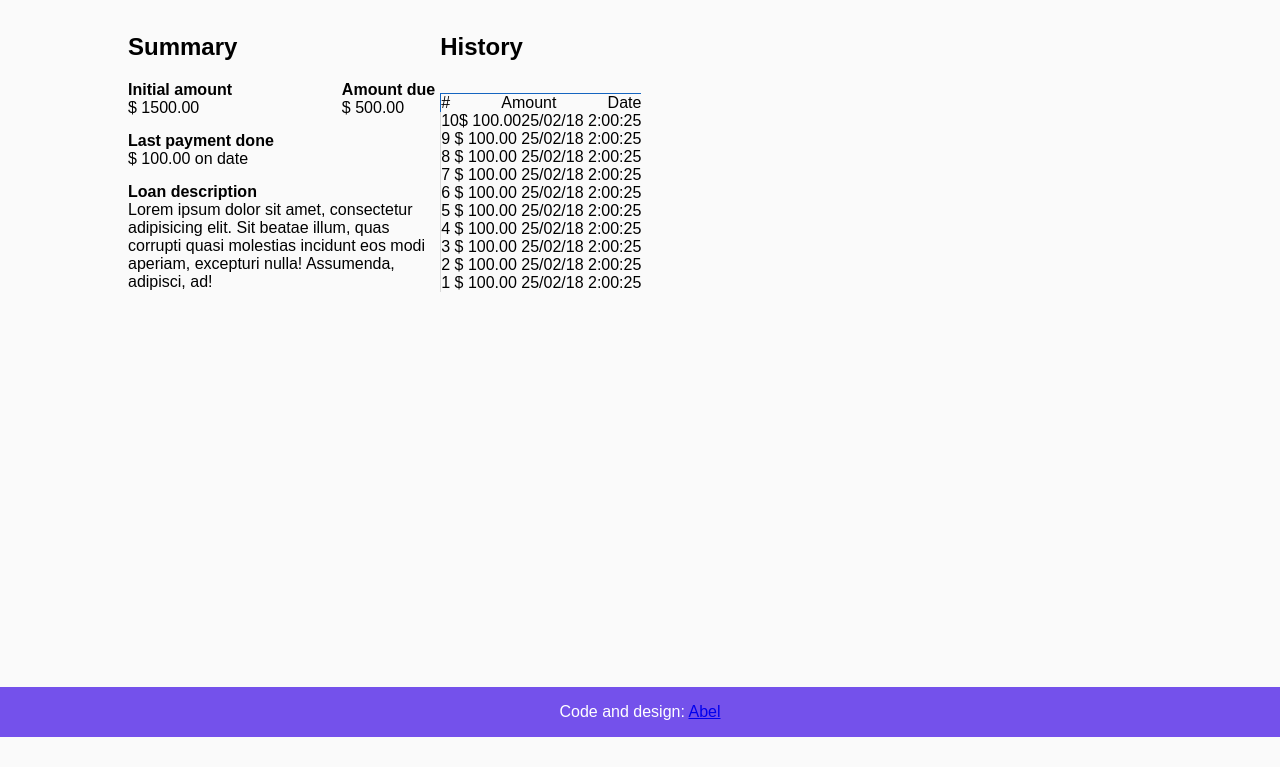
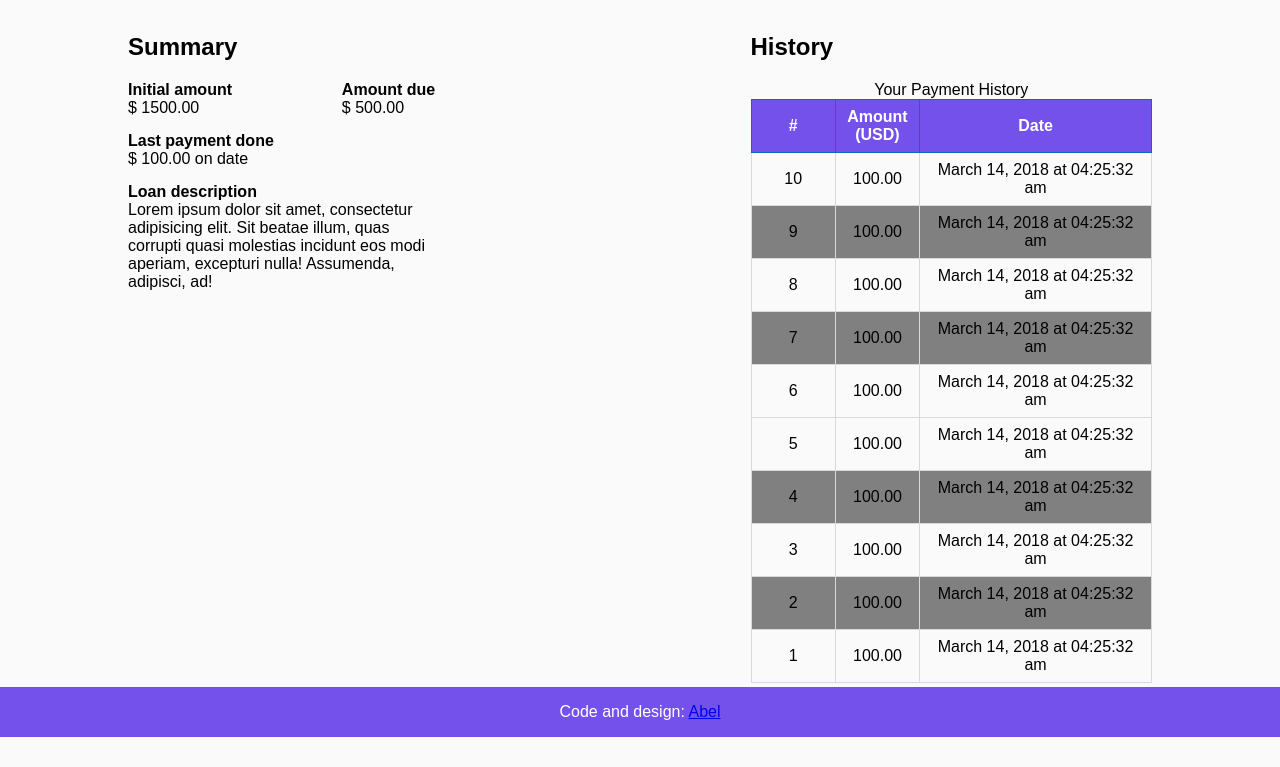
Before and after one commit to Bam92/quickCredit, a plain HTML site: page UI/templates/history.html in a window 1280 px wide. Shown: the part 63-830 px from the top of the page. Before the commit the page ends 800 px from the top, so only its background shows below. Drawn offline with Linux system fonts and the light colour scheme; a script that the page names is missing.

Commit message:
feat (loan history): display payment history on a table
User can see his/her payment history at glance and have a detailed one on a table view

[#165416819]

```diff
--- a/UI/css/style.css
+++ b/UI/css/style.css
@@ -231,8 +231,13 @@ footer {
    border: none;
 }
 
+/*------------------------------
+         History
+-------------------------------*/
+
 #loan_history {
    display: flex;
+   justify-content: space-between;
 }
 
 #loanSummary {
@@ -257,16 +262,60 @@ footer {
    margin-bottom: 15px;
 }
 
+.loan_history_details {
+
+   width: 100%;
+   height: 100%;
+   margin: 0;
+   padding: 0;
+
+}
+
 .loan_history_details div {
    box-sizing: border-box;
+}
 
-}
+.table-container {
+   /*display: block;*/
+   margin: 1em auto;
+   /*width: 90%;
+   max-width: 600px;*/
+   border-collapse: collapse;
+ }
+
+ td {
+    border: 1px solid #d9d9d9;
+    padding: 0.5rem;
+ }
+
+ th {
+   background: #7451eb;
+   color: #fff;
+   padding: 0.5em;
+   border: 1px solid #1565C0;
+ }
+
+ .flex-row {
+   width: 20%;
+ }
+
+ .flex-row:last-child {
+   width: 55%;
+ }
+
+ .flex-row, .flex-cell {
+   text-align: center;
+ }
+
+ .rowColor {
+    background: grey;
+ }
 
 /*$table-header: #1976D2;
 $table-header-border: #1565C0;
 $table-border: #d9d9d9;*/
 
-.flex-table {
+/*.flex-table {
    display: flex;
    flex-flow: row wrap;
    justify-content: space-between;
@@ -283,5 +332,6 @@ $table-border: #d9d9d9;*/
   display: block;
   margin: 2em auto;
   width: 100%;
-  /*max-width: 600px;*/
+  /*max-width: 600px;
 }
+*/
--- a/UI/templates/history.html
+++ b/UI/templates/history.html
@@ -15,7 +15,7 @@
         <nav class="navbar" role="navigation">
           <div><a class="mainHeader_logo" href="../index.html">Quick Credit</a></div>
            <ul class="navLinks">
-              <li class="navItem " ><a href="#" title="Apply for a loan">Apply</a></li>
+              <li class="navItem " ><a href="application.html" title="Apply for a loan">Apply</a></li>
               <li class="userProfile">
                <a href=""><img src="../images/avatar.png" alt="borrower"></a>
               </li>
@@ -50,74 +50,69 @@
         <section id="loanHistory">
            <h1>History</h1>
            <div class="loan_history_details">
-              <div class="table-container" role="table" aria-label="Payment">
-              <div class="flex-table header" role="rowgroup">
-                 <div class="flex-row first" role="columnheader">#</div>
-                 <div class="flex-row" role="columnheader">Amount</div>
-                 <div class="flex-row" role="columnheader">Date</div>
+              <table class="table-container" aria-label="Loan Payment">
+                  <caption>Your Payment History</caption>
+                  <thead>
+                    <tr class="flex-table header" role="rowgroup">
+                      <th class="flex-row first" role="columnheader">#</th>
+                      <th class="flex-row" role="columnheader">Amount (USD)</th>
+                      <th class="flex-row first" role="columnheader">Date</th>
+                    </tr>
 
-              </div>
-            <div class="flex-table row" role="rowgroup">
-              <div class="flex-row first" role="cell">10</div>
-              <div class="flex-row" role="cell">$ 100.00</div>
-              <div class="flex-row" role="cell">25/02/18 2:00:25</div>
-
-            </div>
-            <div class="flex-table row" role="rowgroup">
-              <div class="flex-row first" role="cell">9</div>
-              <div class="flex-row" role="cell">$ 100.00</div>
-              <div class="flex-row" role="cell">25/02/18 2:00:25</div>
-
-            </div>
-            <div class="flex-table row" role="rowgroup">
-              <div class="flex-row first" role="cell">8</div>
-              <div class="flex-row" role="cell">$ 100.00</div>
-              <div class="flex-row" role="cell">25/02/18 2:00:25</div>
-
-            </div>
-            <div class="flex-table row" role="rowgroup">
-              <div class="flex-row first" role="cell">7</div>
-              <div class="flex-row" role="cell">$ 100.00</div>
-              <div class="flex-row" role="cell">25/02/18 2:00:25</div>
-
-            </div>
-            <div class="flex-table row" role="rowgroup">
-              <div class="flex-row first" role="cell">6</div>
-              <div class="flex-row" role="cell">$ 100.00</div>
-              <div class="flex-row" role="cell">25/02/18 2:00:25</div>
-
-            </div>
-            <div class="flex-table row" role="rowgroup">
-              <div class="flex-row first" role="cell">5</div>
-              <div class="flex-row" role="cell">$ 100.00</div>
-              <div class="flex-row" role="cell">25/02/18 2:00:25</div>
-
-            </div>
-            <div class="flex-table row" role="rowgroup">
-              <div class="flex-row first" role="cell">4</div>
-              <div class="flex-row" role="cell">$ 100.00</div>
-              <div class="flex-row" role="cell">25/02/18 2:00:25</div>
-
-            </div>
-            <div class="flex-table row" role="rowgroup">
-              <div class="flex-row first" role="cell">3</div>
-              <div class="flex-row" role="cell">$ 100.00</div>
-              <div class="flex-row" role="cell">25/02/18 2:00:25</div>
-
-            </div>
-            <div class="flex-table row" role="rowgroup">
-              <div class="flex-row first" role="cell">2</div>
-              <div class="flex-row" role="cell">$ 100.00</div>
-              <div class="flex-row" role="cell">25/02/18 2:00:25</div>
-
-            </div>
-            <div class="flex-table row" role="rowgroup">
-              <div class="flex-row first" role="cell">1</div>
-              <div class="flex-row" role="cell">$ 100.00</div>
-              <div class="flex-row" role="cell">25/02/18 2:00:25</div>
-
-            </div>
-           </div>
+                  </thead>
+                  <tbody>
+                    <tr class="flex-table row" role="rowgroup">
+                      <td class="flex-row first" role="cell">10</td>
+                      <td class="flex-row" role="cell">100.00</td>
+                      <td class="flex-row " role="cell">March 14, 2018 at 04:25:32 am</td>
+                    </tr>
+                    <tr class="flex-table row rowColor" role="rowgroup">
+                        <td class="flex-row first" role="cell">9</td>
+                        <td class="flex-row" role="cell">100.00</td>
+                        <td class="flex-row " role="cell">March 14, 2018 at 04:25:32 am</td>
+                      </tr>
+                      <tr class="flex-table row" role="rowgroup">
+                          <td class="flex-row first" role="cell">8</td>
+                          <td class="flex-row" role="cell">100.00</td>
+                          <td class="flex-row " role="cell">March 14, 2018 at 04:25:32 am</td>
+                        </tr>
+                        <tr class="flex-table row rowColor" role="rowgroup">
+                            <td class="flex-row first" role="cell">7</td>
+                            <td class="flex-row" role="cell">100.00</td>
+                            <td class="flex-row " role="cell">March 14, 2018 at 04:25:32 am</td>
+                          </tr>
+                          <tr class="flex-table row" role="rowgroup">
+                              <td class="flex-row first" role="cell">6</td>
+                              <td class="flex-row" role="cell">100.00</td>
+                              <td class="flex-row " role="cell">March 14, 2018 at 04:25:32 am</td>
+                          </tr>
+                          <tr class="flex-table row" role="rowgroup">
+                              <td class="flex-row first" role="cell">5</td>
+                              <td class="flex-row" role="cell">100.00</td>
+                              <td class="flex-row " role="cell">March 14, 2018 at 04:25:32 am</td>
+                            </tr>
+                            <tr class="flex-table row rowColor" role="rowgroup">
+                                <td class="flex-row first" role="cell">4</td>
+                                <td class="flex-row" role="cell">100.00</td>
+                                <td class="flex-row " role="cell">March 14, 2018 at 04:25:32 am</td>
+                              </tr>
+                              <tr class="flex-table row" role="rowgroup">
+                                  <td class="flex-row first" role="cell">3</td>
+                                  <td class="flex-row" role="cell">100.00</td>
+                                  <td class="flex-row " role="cell">March 14, 2018 at 04:25:32 am</td>
+                                </tr>
+                                <tr class="flex-table row rowColor" role="rowgroup">
+                                    <td class="flex-row first" role="cell">2</td>
+                                    <td class="flex-row" role="cell">100.00</td>
+                                    <td class="flex-row " role="cell">March 14, 2018 at 04:25:32 am</td>
+                                  </tr>
+                                  <tr class="flex-table row" role="rowgroup">
+                                      <td class="flex-row first" role="cell">1</td>
+                                      <td class="flex-row" role="cell">100.00</td>
+                                      <td class="flex-row " role="cell">March 14, 2018 at 04:25:32 am</td>
+                                  </tr>
+                  </tbody>
+                </table>
             </div>
         </section>
 
```
